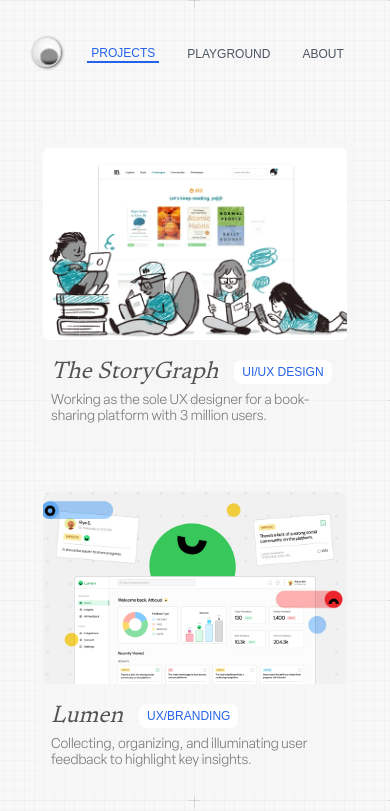
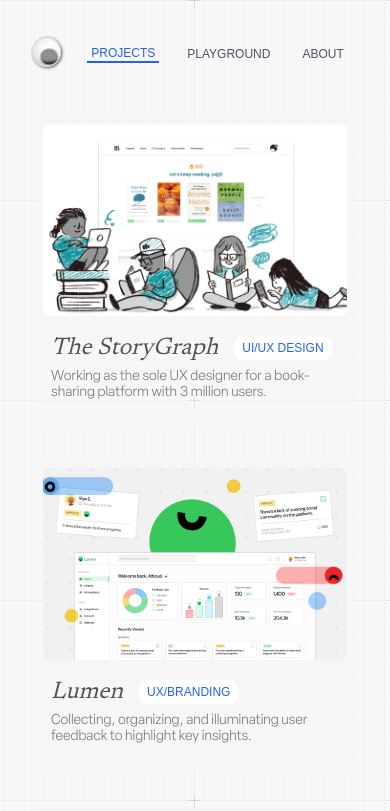
Before and after one commit to faithyeji/yejis-world, a Next.js app: page /pages/projects in a window 390 px wide. Shown: the top 811 px of the page. Built offline with nearby package versions, Linux system fonts and the light colour scheme; a web font is replaced by a local one.

Commit message:
Mobile margins for projects

```diff
--- a/src/app/pages/projects/page.js
+++ b/src/app/pages/projects/page.js
@@ -4,7 +4,7 @@ import Project from "@/app/components/Project";
 export default function Projects() {
   return (
     <main className="">
-      <div className="flex flex-wrap mt-14 justify-center items-center text-center gap-8 w-full text-neutral-600 animate-slidein opacity-0 [--slidein-delay:200ms]">
+      <div className="flex flex-wrap mt-8 mb-16 sm:mt-12 justify-center items-center text-center gap-8 w-full text-neutral-600 animate-slidein opacity-0 [--slidein-delay:200ms]">
         <Project
           title="The StoryGraph"
           type="UI/UX DESIGN"
```
